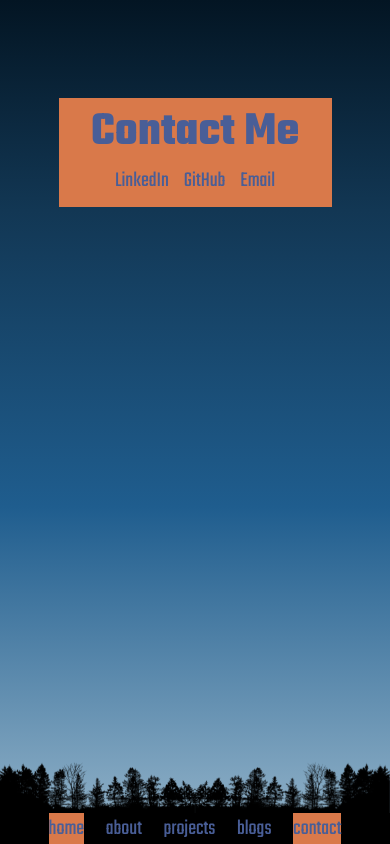
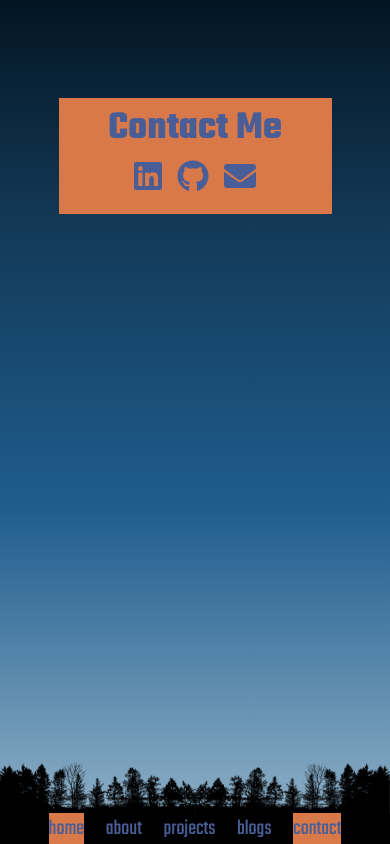
Before and after one commit to moshriguez/personal-portfolio, a React (Create React App) app in the folder personal-portfolio/: page /contact in a window 390 px wide. Built offline with nearby package versions, Linux system fonts and the light colour scheme.

Commit message:
added basic elements of contact component

```diff
--- a/personal-portfolio/src/App.css
+++ b/personal-portfolio/src/App.css
@@ -128,9 +128,13 @@ h2 {
 
 .link-icons a {
     margin: 0 3%;
-    font-size: 1.35em;
+    font-size: 1.75em;
     text-decoration: none;
     color: rgb(73, 94, 151);
+}
+
+.link-icons span {
+    padding: 5px;
 }
 
 /*** MEDIA QUERIES ***/
@@ -150,6 +154,15 @@ h2 {
     .home h1 {
         font-size: 4em;
     }
+    .link-icons span {
+        display: none;
+    }
+    .link-icons a {
+        font-size: 2em;
+    }
+    h2 {
+        font-size: 2.5em;
+    }
 }
 
 @media (max-width: 425px) {
--- a/personal-portfolio/src/components/Contact.js
+++ b/personal-portfolio/src/components/Contact.js
@@ -1,4 +1,9 @@
 import React from "react";
+import { FontAwesomeIcon } from '@fortawesome/react-fontawesome'
+import { faEnvelope } from '@fortawesome/free-solid-svg-icons'
+import { faGithub, faLinkedin } from '@fortawesome/free-brands-svg-icons'
+
+
 
 const Contact = () => {
 
@@ -6,9 +11,18 @@ const Contact = () => {
         <div className="watercolour-container">
             <h2>Contact Me</h2>
             <div className="link-icons">
-                <a href="" >LinkedIn</a>
-                <a href="" >GitHub</a>
-                <a href="" >Email</a>
+                <a href="" >
+                    <FontAwesomeIcon icon={faLinkedin} />
+                    <span>LinkedIn</span>
+                </a>
+                <a href="" >
+                    <FontAwesomeIcon icon={faGithub} />
+                    <span>GitHub</span>
+                </a>
+                <a href="" >
+                    <FontAwesomeIcon icon={faEnvelope} />
+                    <span>Email</span>
+                </a>
             </div>
         </div>
     )
```
Also changed, not shown: package.json (+7 -1 lines), 1 other file (tests, documents, lock files or other folders).
